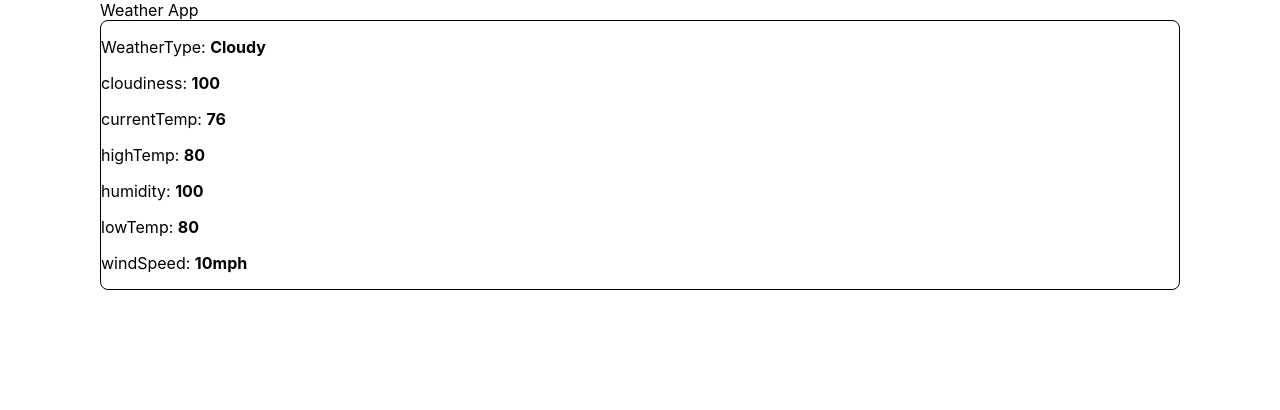
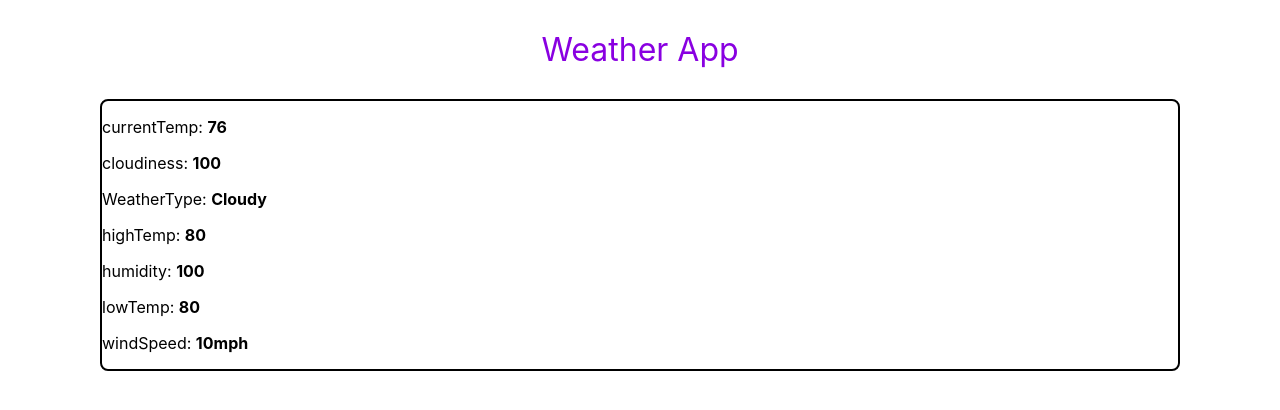
Before and after one commit to jy3524/Dynamic-Web-F21-Exercise-Two, a React (Create React App) app: page / in a window 1280 px wide. Shown: the top 410 px of the page. Built offline with nearby package versions, Linux system fonts and the light colour scheme.

Commit message:
Add style

```diff
--- a/src/App.css
+++ b/src/App.css
@@ -5,6 +5,15 @@
 }
 
 .WeatherCard {
-  border: 1px solid black;
+  border: 2px solid black;
   border-radius: 8px;
 }
+
+.WeatherAppHeader {
+  display: flex;
+  justify-content: center;
+  font-size: 200%;
+  margin-top: 30px;
+  margin-bottom: 30px;
+  color: #8900e1;
+}
--- a/src/components/WeatherCard.js
+++ b/src/components/WeatherCard.js
@@ -11,14 +11,16 @@ function WeatherCard( {
 }) {
   return (
   <section className="WeatherCard">
-    <p>
-      WeatherType: <strong>{weatherType}</strong>
-    </p>
+    <div className="currentTempWrapper">
+      <p className="currentTemp">
+        currentTemp: <strong>{currentTemp}</strong>
+      </p>
+    </div>
     <p>
       cloudiness: <strong>{cloudiness}</strong>
     </p>
     <p>
-      currentTemp: <strong>{currentTemp}</strong>
+      WeatherType: <strong>{weatherType}</strong>
     </p>
     <p>
       highTemp: <strong>{highTemp}</strong>
@@ -30,7 +32,7 @@ function WeatherCard( {
       lowTemp: <strong>{lowTemp}</strong>
     </p>
     <p>
-    windSpeed: <strong>{windSpeed}</strong>
+      windSpeed: <strong>{windSpeed}</strong>
     </p>
   </section>
   );
--- a/src/containers/Home.js
+++ b/src/containers/Home.js
@@ -17,7 +17,7 @@ function Home() {
 
   return (
     <main className="App">
-      <header>Weather App</header>
+      <header className="WeatherAppHeader">Weather App</header>
       <WeatherCard
         cloudiness={cloudiness}
         currentTemp={currentTemp}
```
